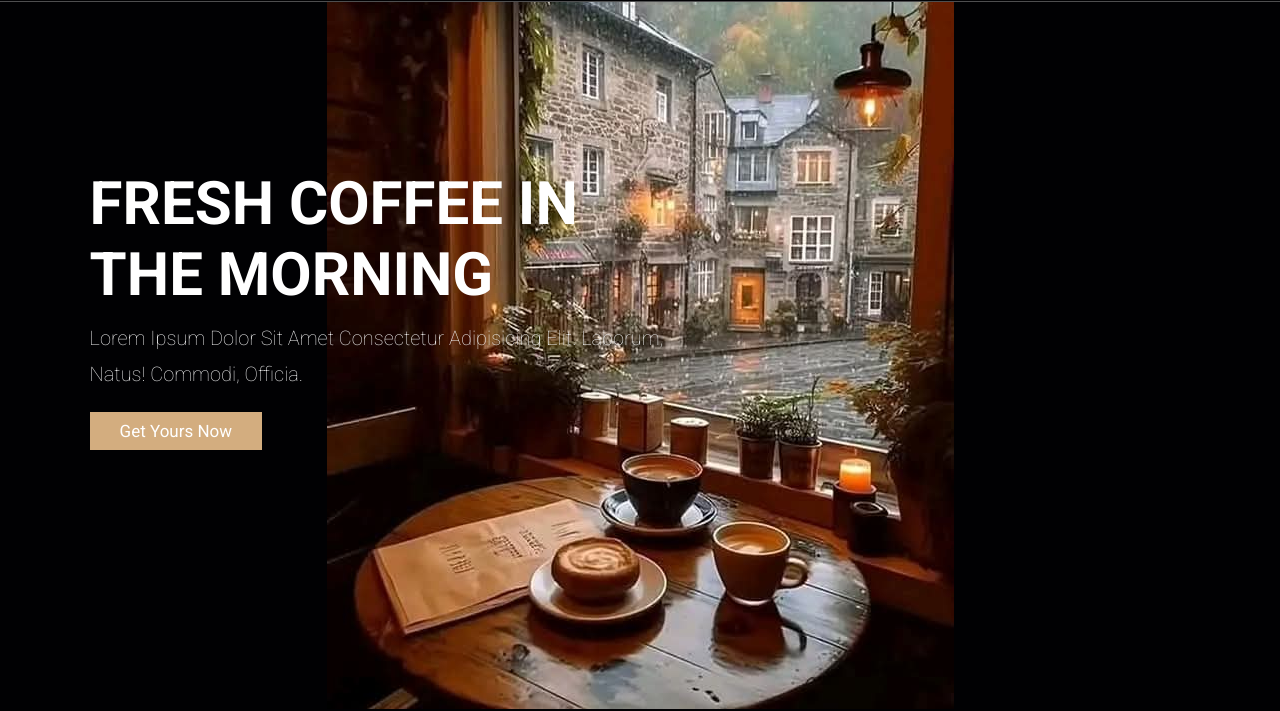
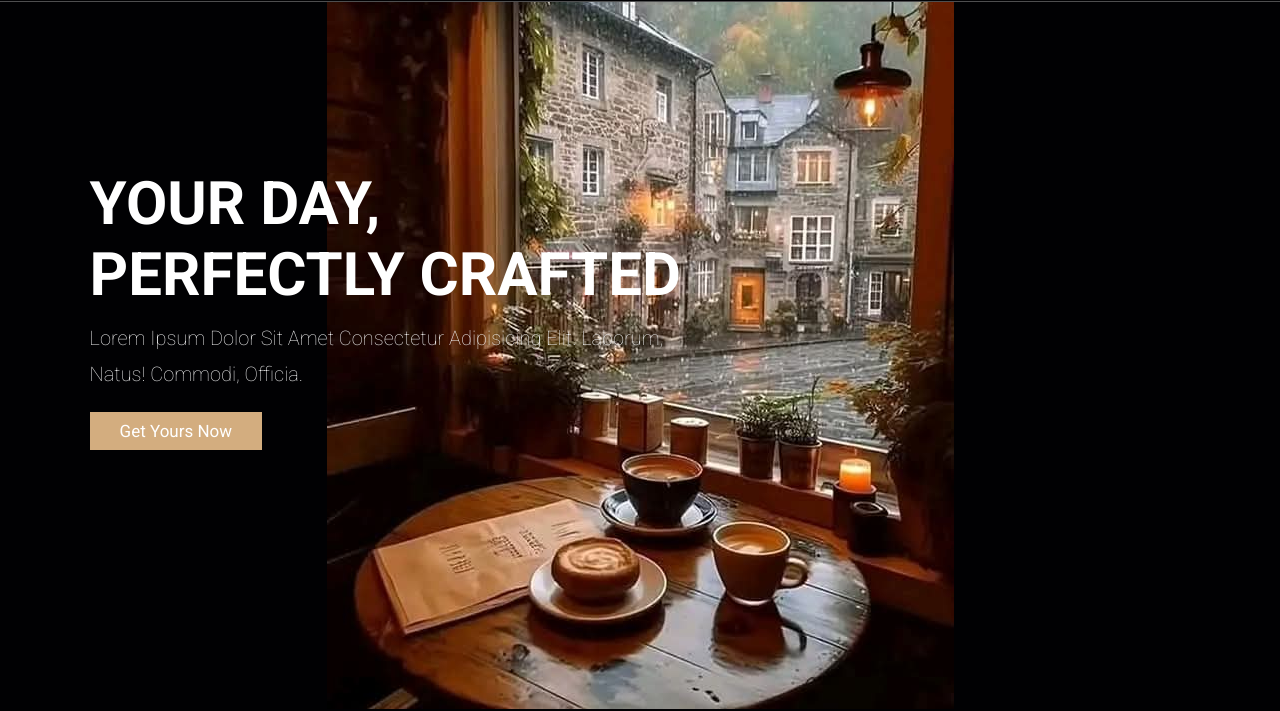
Before and after one commit to rawdabasem104-beep/index9, a plain HTML site: page index.html in a window 1280 px wide. Shown: the part 91-802 px from the top of the page. Drawn offline with Linux system fonts and the light colour scheme.

Commit message:
Add files via upload

```diff
--- a/index.html
+++ b/index.html
@@ -63,7 +63,7 @@
 </header>
 <section class="home" id="home">
     <div class="content">
-        <h3>fresh coffee in the morning</h3>
+        <h3>YOUR DAY, PERFECTLY CRAFTED</h3>
         <p>Lorem ipsum dolor sit amet consectetur adipisicing elit. Laborum, natus! Commodi, officia.</p>
         <a href="#" class="btn">get yours now</a>
 
```
